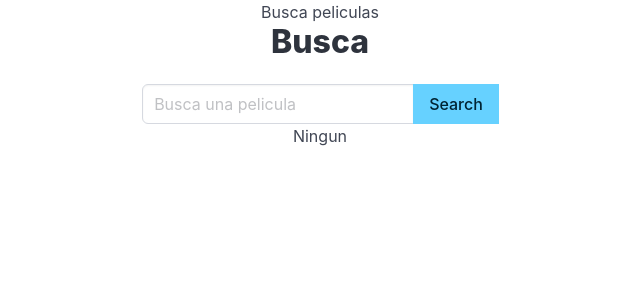
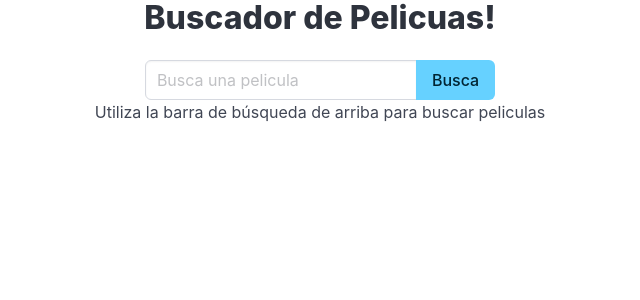
Before and after one commit to Jayreg3/Buscador-de-peliculas, a React (Create React App) app: page / in a window 1280 px wide. Shown: the top 300 px of the page, without its empty margins (320-960 px from the left). Built offline with nearby package versions, Linux system fonts and the light colour scheme.

Commit message:
Anadi handler para que cuando no hay resultados

```diff
--- a/src/App.js
+++ b/src/App.js
@@ -7,10 +7,11 @@ import MoviesList from "./components/MoviesList";
 
 class App extends Component {
   state = {
-    searchResults: []
+    searchResults: [],
+    usedSearch: false
   };
   _handleSubmit = peliculas => {
-    this.setState({ searchResults: peliculas });
+    this.setState({ searchResults: peliculas, usedSearch: true });
   };
   // _renderResults = () => {
   //   const { searchResults } = this.state;
@@ -18,18 +19,24 @@ class App extends Component {
   //     return <p key={movie.imdbID}>{movie.Title}</p>;
   //   });
   // };
+  _renderResults = () => {
+    return this.state.searchResults.length > 0 ? (
+      <MoviesList peliculas={this.state.searchResults} />
+    ) : (
+      <p>Ningun resultado</p>
+    );
+  };
   render() {
     return (
       <div className="App">
-        <p>Busca peliculas</p>
-        <Title>Busca</Title>
+        <Title>Buscador de Pelicuas!</Title>
         <div className="SearchForm-wrapper">
           <SearchForm onResults={this._handleSubmit} />
         </div>
-        {this.state.searchResults.length > 0 ? (
-          <MoviesList peliculas={this.state.searchResults} />
+        {this.state.usedSearch ? (
+          this._renderResults()
         ) : (
-          <p>Ningun</p>
+          <p>Utiliza la barra de búsqueda de arriba para buscar peliculas</p>
         )}
       </div>
     );
--- a/src/components/SearchForm.js
+++ b/src/components/SearchForm.js
@@ -13,13 +13,15 @@ class SearchForm extends Component {
 
   submitMovieHandler = evento => {
     evento.preventDefault();
-    alert(this.state.inputMovie);
+    // alert(this.state.inputMovie);
     fetch(
       `http://www.omdbapi.com/?apikey=${API_KEY}&s=${this.state.inputMovie}`
     )
       .then(res => res.json())
       .then(results => {
-        const { Search, totalResults } = results;
+        const { Search = [], totalResults = "0" } = results;
+        // const searchResults = Search || []; hace que el var tiene el valor de Search o de un array vacio si Search es undefined / el solucion a la encima funciona tambien
+        // this.props.onResults(searchResults);
         this.props.onResults(Search);
         console.log(totalResults);
       });
@@ -39,9 +41,8 @@ class SearchForm extends Component {
             />
           </div>
           <div className="control">
-            <button className="button is-info">Search</button>
+            <button className="button is-info">Busca</button>
           </div>
-          <p>{this.state.inputMovie}</p>
         </div>
       </form>
     );
```
